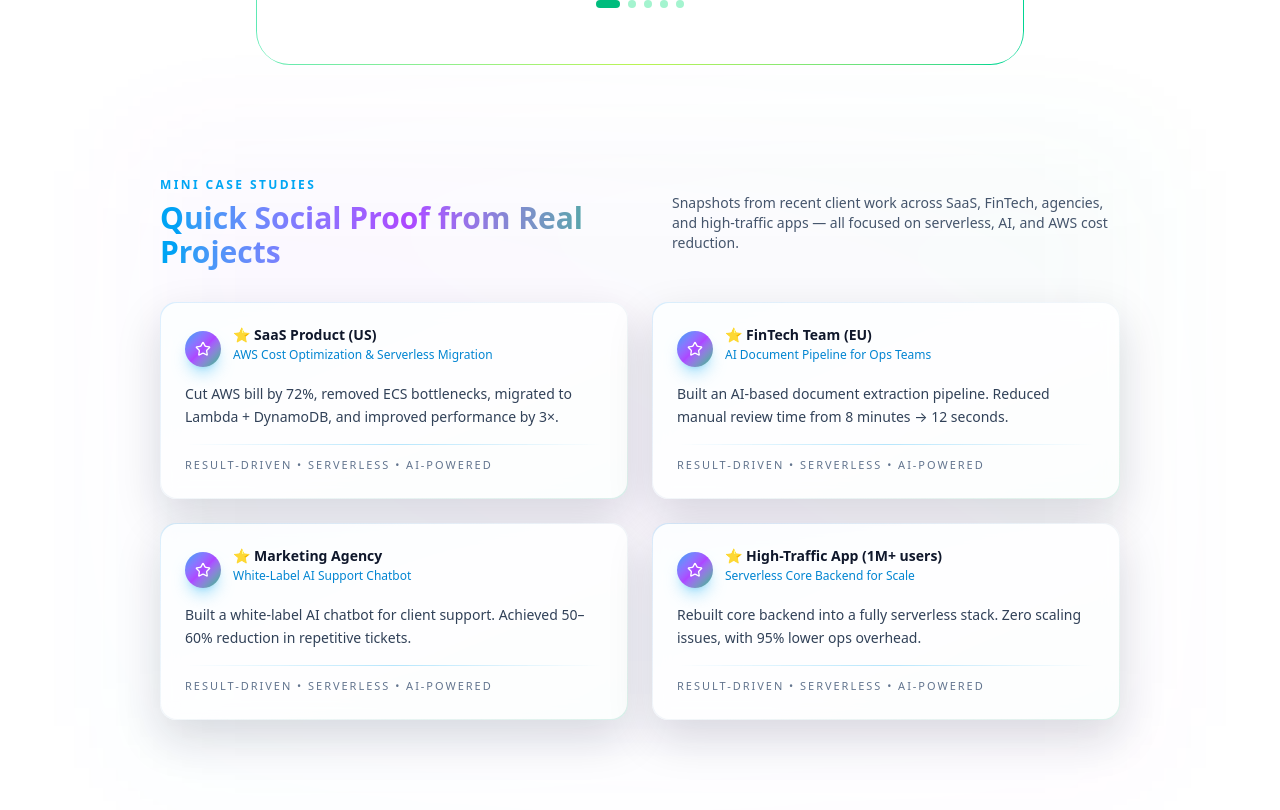
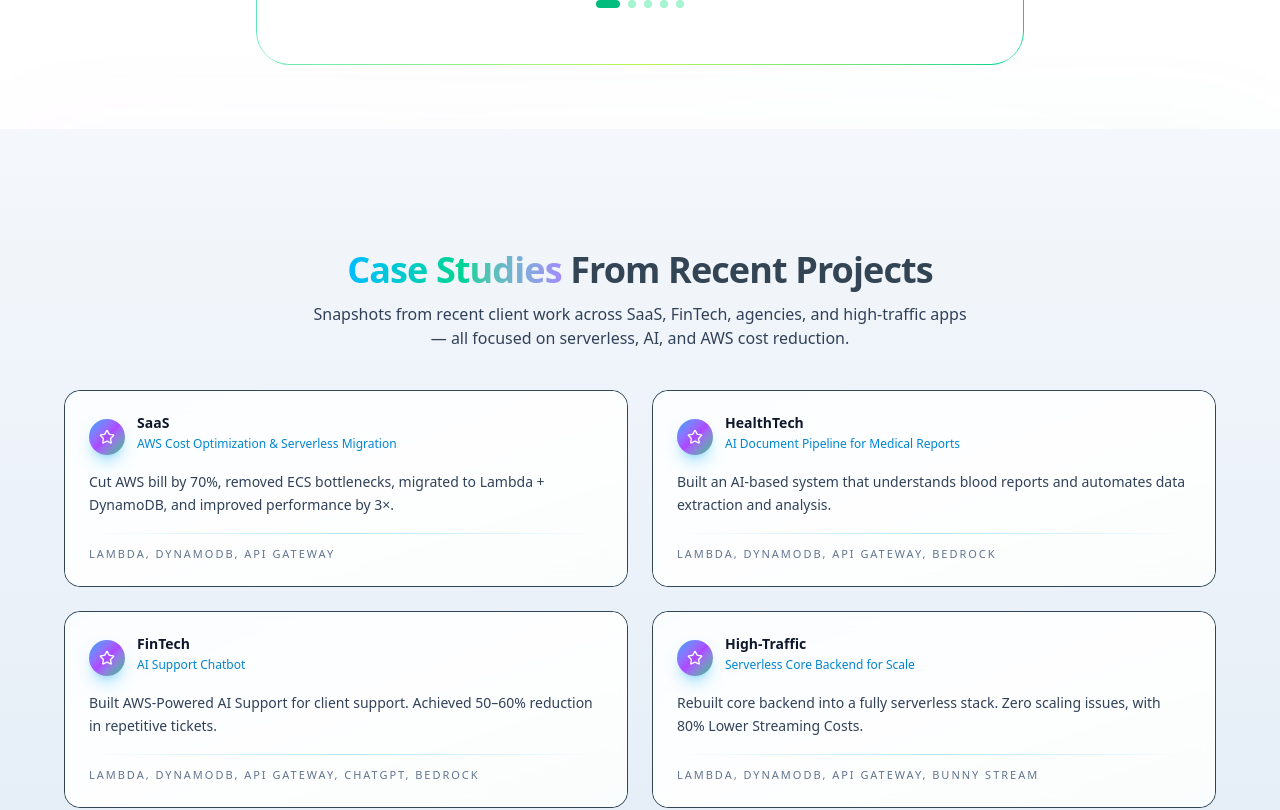
Before and after one commit to opmtwo/opmtwo-website, a Next.js app: page /home in a window 1280 px wide. Shown: the part 1400-2210 px from the top of the page. Built offline with nearby package versions, Linux system fonts and the light colour scheme; a web font is replaced by a local one.

Commit message:
Refactor CaseStudiesSection for improved clarity and consistency in case study details

```diff
--- a/components/CaseStudiesSection.tsx
+++ b/components/CaseStudiesSection.tsx
@@ -6,44 +6,47 @@ type CaseStudy = {
 	title: string;
 	tagline: string;
 	details: string;
+	tech: string;
 };
 
 const caseStudies: CaseStudy[] = [
 	{
-		title: '⭐ SaaS Product (US)',
+		title: 'SaaS',
 		tagline: 'AWS Cost Optimization & Serverless Migration',
-		details:
-			'Cut AWS bill by 72%, removed ECS bottlenecks, migrated to Lambda + DynamoDB, and improved performance by 3×.',
+		details: 'Cut AWS bill by 70%, removed ECS bottlenecks, migrated to Lambda + DynamoDB, and improved performance by 3×.',
+		tech: 'Lambda, DynamoDB, API Gateway',
 	},
 	{
-		title: '⭐ FinTech Team (EU)',
-		tagline: 'AI Document Pipeline for Ops Teams',
-		details:
-			'Built an AI-based document extraction pipeline. Reduced manual review time from 8 minutes → 12 seconds.',
+		title: 'HealthTech',
+		tagline: 'AI Document Pipeline for Medical Reports',
+		details: 'Built an AI-based system that understands blood reports and automates data extraction and analysis.',
+		// AI That Understands Blood Reports: My Case Study on Vision-Powered Health Automation
+		tech: 'Lambda, DynamoDB, API Gateway, Bedrock',
 	},
 	{
-		title: '⭐ Marketing Agency',
-		tagline: 'White-Label AI Support Chatbot',
-		details:
-			'Built a white-label AI chatbot for client support. Achieved 50–60% reduction in repetitive tickets.',
+		title: 'FinTech',
+		tagline: 'AI Support Chatbot',
+		details: 'Built AWS-Powered AI Support for client support. Achieved 50–60% reduction in repetitive tickets.',
+		tech: 'Lambda, DynamoDB, API Gateway, ChatGPT, Bedrock',
 	},
 	{
-		title: '⭐ High-Traffic App (1M+ users)',
+		title: 'High-Traffic',
 		tagline: 'Serverless Core Backend for Scale',
-		details:
-			'Rebuilt core backend into a fully serverless stack. Zero scaling issues, with 95% lower ops overhead.',
+		details: 'Rebuilt core backend into a fully serverless stack. Zero scaling issues, with 80% Lower Streaming Costs.',
+		tech: 'Lambda, DynamoDB, API Gateway, Bunny Stream',
 	},
 ];
 
 export const CaseStudiesSection: React.FC = () => {
 	return (
-		<section className="relative mx-auto max-w-5xl px-4 py-12 sm:px-6 lg:px-8">
+		<section className="relative min-h-dvh flex flex-col items-center justify-center  px-4 py-12 sm:px-6 lg:px-8 bg-linear-to-b from-[#f4f7fb] to-[#e3edf7]">
+			<div className="mx-auto max-w-6xl">
 				{/* Background gradient glow (subtle in light, stronger in dark) */}
 				<div className="pointer-events-none absolute inset-0 -z-10 opacity-70">
 					<div className="absolute inset-0 bg-gradient-to-tr from-sky-500/5 via-purple-500/5 to-emerald-500/5 blur-3xl dark:from-sky-500/10 dark:via-purple-500/10 dark:to-emerald-500/10" />
 				</div>
 
-			<div className="flex flex-col items-start gap-4 sm:flex-row sm:items-center sm:justify-between">
+				{/* <div className="flex flex-col items-start gap-4 sm:flex-row sm:items-center sm:justify-between">
 				<div>
 					<p className="text-xs font-semibold uppercase tracking-[0.2em] text-sky-500 dark:text-sky-400">
 						Mini Case Studies
@@ -57,41 +60,48 @@ export const CaseStudiesSection: React.FC = () => {
 					Snapshots from recent client work across SaaS, FinTech, agencies, and high-traffic apps —
 					all focused on serverless, AI, and AWS cost reduction.
 				</p>
+			</div> */}
+
+				{/* Header */}
+				<div className="mb-10 text-center">
+					<h2 className="text-3xl font-extrabold tracking-tight sm:text-4xl">
+						{/* Mini:&nbsp; */}
+						<span className="bg-linear-to-r from-sky-400 via-emerald-400 to-violet-400 bg-clip-text text-transparent">Case Studies&nbsp;</span>
+						From Recent Projects
+					</h2>
+					<p className="mt-3 max-w-2xl mx-auto text-base text-slate-700 dark:text-slate-300">
+						Snapshots from recent client work across SaaS, FinTech, agencies, and high-traffic apps — all focused on serverless, AI, and AWS cost
+						reduction.
+					</p>
 				</div>
 
 				<div className="mt-8 grid gap-6 md:grid-cols-2">
 					{caseStudies.map((item, index) => (
-					<div
-						key={index}
-						className="group relative rounded-2xl bg-gradient-to-br from-sky-500/15 via-slate-100/80 to-emerald-500/15 p-[1px] shadow-[0_18px_45px_rgba(15,23,42,0.15)] dark:via-slate-800/60 dark:shadow-[0_18px_45px_rgba(15,23,42,0.8)]"
-					>
+						<div key={index} className="group relative rounded-2xl bg-linear-to-br from-sky-500/15 via-slate-100/80 to-emerald-500/15  border">
 							<div className="flex h-full flex-col justify-between rounded-2xl bg-white/90 p-5 backdrop-blur sm:p-6 dark:bg-slate-950/90">
 								<div className="flex items-start gap-3">
-								<div className="mt-1 flex h-9 w-9 items-center justify-center rounded-full bg-gradient-to-br from-sky-500 via-purple-500 to-emerald-500 shadow-lg shadow-sky-500/30">
+									<div className="mt-1 flex h-9 w-9 items-center justify-center rounded-full bg-linear-to-br from-sky-500 via-purple-500 to-emerald-500 shadow-lg shadow-sky-500/30">
 										<Star className="h-4 w-4 text-white" />
 									</div>
 									<div>
-									<h3 className="text-sm font-semibold text-slate-900 dark:text-slate-100">
-										{item.title}
-									</h3>
-									<p className="mt-1 text-xs font-medium text-sky-600 dark:text-sky-300/90">
-										{item.tagline}
-									</p>
+										<h3 className="text-sm font-semibold text-slate-900 dark:text-slate-100">{item.title}</h3>
+										<p className="mt-1 text-xs font-medium text-sky-600 dark:text-sky-300/90">{item.tagline}</p>
 									</div>
 								</div>
 
-							<p className="mt-4 text-sm leading-relaxed text-slate-700 dark:text-slate-300">
-								{item.details}
-							</p>
+								<p className="mt-4 text-sm leading-relaxed text-slate-700 dark:text-slate-300">{item.details}</p>
 
 								<div className="mt-4 h-px w-full bg-gradient-to-r from-transparent via-sky-500/40 to-transparent opacity-70 transition-all group-hover:via-emerald-400/70 group-hover:opacity-100" />
 
 								<p className="mt-3 text-[11px] uppercase tracking-[0.18em] text-slate-500 dark:text-slate-500/80">
-								Result-Driven • Serverless • AI-Powered
+									{/* Result-Driven • Serverless • AI-Powered */}
+									{/* Result-Driven • Serverless */}
+									{item.tech}
 								</p>
 							</div>
 						</div>
 					))}
+				</div>
 			</div>
 		</section>
 	);
```
Lines whose indentation alone changed are shown as unchanged.
